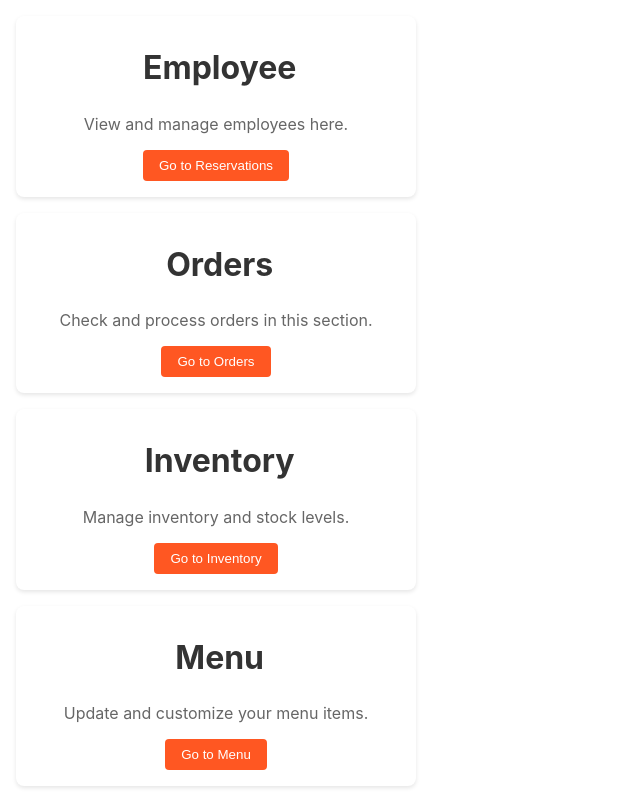
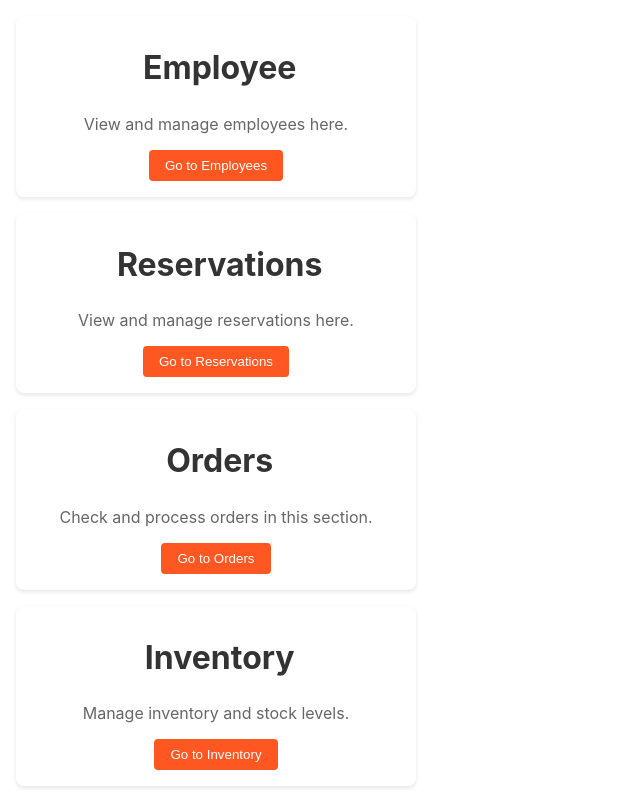
Before and after one commit to dzivano2/3309-final, a React (Create React App) app: page / in a window 1280 px wide. Shown: the top 800 px of the page, without its empty margins (0-640 px from the left). Built offline with nearby package versions, Linux system fonts and the light colour scheme.

Commit message:
Added res button

```diff
--- a/src/HomePage.js
+++ b/src/HomePage.js
@@ -37,6 +37,19 @@ const HomePage = () => {
       <button
         className="btn btn-primary"
         onClick={goToEmployee}
+      >
+        Go to Employees
+      </button>
+    </div>
+  </div>
+    <div className="col-md-6">
+  <div className="card mb-4">
+    <div className="card-body">
+      <h2>Reservations</h2>
+      <p>View and manage reservations here.</p>
+      <button
+        className="btn btn-primary"
+        onClick={goToReservations}
       >
         Go to Reservations
       </button>
@@ -86,6 +99,7 @@ const HomePage = () => {
 </div>
 
 </div>
+</div>
 
 
   );
```
